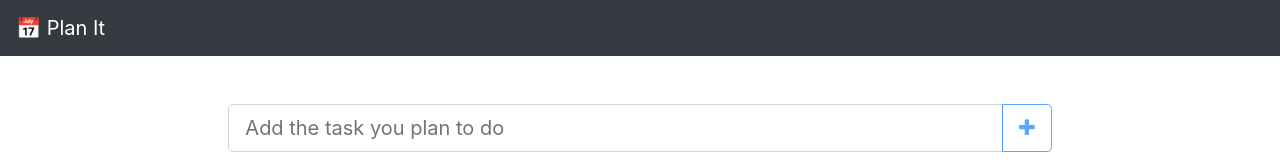
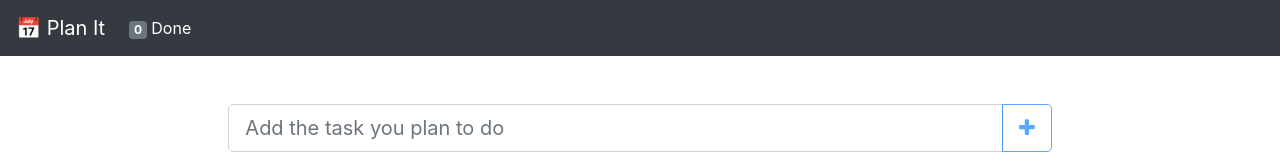
Before and after one commit to nraufu/plan, a React (Create React App) app: page / in a window 1280 px wide. Shown: the top 160 px of the page. Built offline with nearby package versions, Linux system fonts and the light colour scheme.

Commit message:
ft(tasks-done): added finished tasks feature :sparkles: - implement the done btn functionality

```diff
--- a/package.json
+++ b/package.json
@@ -8,6 +8,8 @@
     "@testing-library/user-event": "^7.2.1",
     "bootstrap": "^4.4.1",
     "font-awesome": "^4.7.0",
+    "jquery": "^3.5.1",
+    "popper.js": "^1.16.1",
     "react": "^16.13.1",
     "react-dom": "^16.13.1",
     "react-scripts": "3.4.1"
--- a/src/Hoc/Layout/Layout.css
+++ b/src/Hoc/Layout/Layout.css
@@ -1,3 +1,7 @@
+.card {
+    font-size: 25px;
+}
+
 .no-gutter>[class*='col-'] {
     padding-right: 5px;
     padding-left: 5px;
--- a/src/Hoc/Layout/Layout.js
+++ b/src/Hoc/Layout/Layout.js
@@ -6,7 +6,7 @@ import "./Layout.css";
 const Layout = (props) => {
   return (
     <div>
-      <Navbar />
+      <Navbar tasks={props.tasks} />
       <div className="container my-5 col-md-8 mx-auto">{props.children}</div>
     </div>
   );
--- a/src/components/Tasks/Task/Task.js
+++ b/src/components/Tasks/Task/Task.js
@@ -3,13 +3,16 @@ import React from "react";
 import Button from "./../../UI/Button/Button";
 
 const Task = (props) => {
+  let doneClasses = "fa fa-thumbs-up";
+  if (!props.done) doneClasses = "fa fa-thumbs-o-up";
+
   return (
     <div className="card m-2 bg-light">
       <div className="card-body">
         <p className="card-text text-body">{props.task}</p>
         <div className=" text-center">
-          <Button colorType="dark">
-            <i className="fa fa-thumbs-o-up"></i>
+          <Button colorType="dark" clicked={props.complete}>
+            <i className={doneClasses}></i>
           </Button>
           <Button colorType="danger" clicked={props.remove}>
             <i className="fa fa-trash"></i>
--- a/src/components/Tasks/Tasks.js
+++ b/src/components/Tasks/Tasks.js
@@ -10,6 +10,8 @@ const Tasks = (props) => {
           key={task.id}
           task={task.taskToDo}
           remove={() => props.onRemove(task.id)}
+          complete={() => props.onComplete(task.id)}
+          done={task.done}
         />
       ))}
     </div>
--- a/src/components/UI/Navbar/Navbar.js
+++ b/src/components/UI/Navbar/Navbar.js
@@ -1,17 +1,39 @@
 import React from "react";
+
+const taskDone = (prop) => {
+  const done = prop.tasks.filter((task) => task.done === true);
+  return done.length;
+};
 
 const Navbar = (props) => {
   return (
-    <div>
-      <nav className="navbar navbar-dark bg-dark">
+    <nav className="navbar navbar-expand-lg navbar-dark bg-dark">
       <a className="navbar-brand" href="/">
         <span role="img" aria-label="emoji">
           📅
         </span>{" "}
         Plan It
       </a>
+      <button
+        className="navbar-toggler"
+        type="button"
+        data-toggle="collapse"
+        data-target="#navbarSupportedContent"
+        aria-controls="navbarSupportedContent"
+        aria-expanded="false"
+        aria-label="Toggle navigation"
+      >
+        <span className="navbar-toggler-icon"></span>
+      </button>
+      <div className="collapse navbar-collapse" id="navbarSupportedContent">
+        <ul className="navbar-nav mr-auto">
+          <li className="nav-link nav-item active">
+            <span className="badge badge-secondary">{taskDone(props)}</span>{" "}
+            Done
+          </li>
+        </ul>
+      </div>
     </nav>
-    </div>
   );
 };
 
--- a/src/containers/ToDoBuilder/ToDoBuilder.js
+++ b/src/containers/ToDoBuilder/ToDoBuilder.js
@@ -9,7 +9,11 @@ class ToDoBuilder extends Component {
 
   buttonClickedHandler = () => {
     const tasks = this.state.tasks;
-    tasks.push({ id: tasks.length + 1, taskToDo: this.state.userInput });
+    tasks.push({
+      id: Math.random() * 1000,
+      taskToDo: this.state.userInput,
+      done: false,
+    });
     this.setState({ tasks: tasks, userInput: "" });
   };
 
@@ -26,9 +30,17 @@ class ToDoBuilder extends Component {
     this.setState({ tasks: updatedTasks });
   };
 
+  onCompleteHandler = (taskId) => {
+    const tasks = [...this.state.tasks];
+    const taskIndex = tasks.findIndex((task) => task.id === taskId);
+    tasks[taskIndex] = { ...tasks[taskIndex] };
+    tasks[taskIndex].done = !tasks[taskIndex].done;
+    this.setState({ tasks: tasks });
+  };
+
   render() {
     return (
-      <Layout>
+      <Layout tasks={this.state.tasks}>
         <InputBar
           value={this.state.userInput}
           changed={this.onInputChangeHandler}
@@ -38,7 +50,8 @@ class ToDoBuilder extends Component {
         />
         <Tasks
           tasks={this.state.tasks}
-          onRemove={(taskId) => this.removeTaskHandler(taskId)}
+          onRemove={this.removeTaskHandler}
+          onComplete={this.onCompleteHandler}
         />
       </Layout>
     );
--- a/src/index.js
+++ b/src/index.js
@@ -3,6 +3,9 @@ import ReactDOM from "react-dom";
 import App from "./App";
 import * as serviceWorker from "./serviceWorker";
 import "bootstrap/dist/css/bootstrap.css";
+import "bootstrap/dist/js/bootstrap";
+import "jquery/dist/jquery";
+import "popper.js/dist/popper";
 import "font-awesome/css/font-awesome.css";
 
 ReactDOM.render(<App />, document.getElementById("root"));
```
Also changed, not shown: 1 other file (tests, documents, lock files or other folders). Lines whose indentation alone changed are shown as unchanged.
